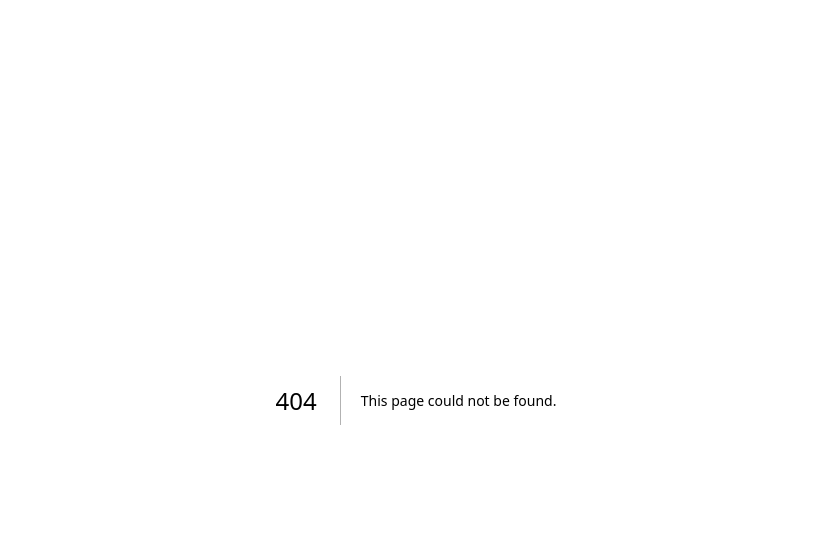
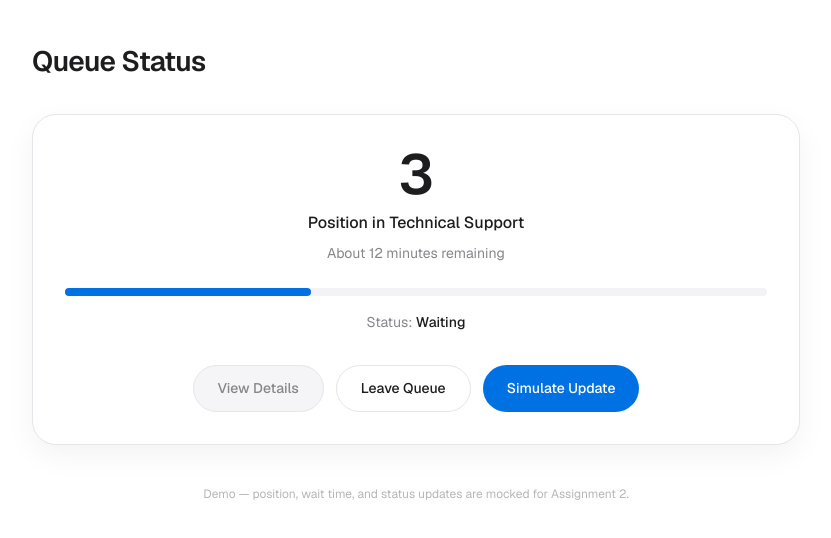
Before and after one commit to DylanMiller765/QueueSmart-4353, a Next.js app in the folder queuesmart/: page /queue-status in a window 1280 px wide. Before the commit this address had no page. Shown: the top 538 px of the page, without its empty margins (224-1055 px from the left). Built offline with nearby package versions, Linux system fonts and the light colour scheme.

Commit message:
queue status screen with progress

```diff
--- /dev/null
+++ b/queuesmart/src/app/queue-status/page.tsx
@@ -0,0 +1,104 @@
+"use client";
+
+import { useMemo, useState } from "react";
+import { useRouter, useSearchParams } from "next/navigation";
+
+type Status = "Waiting" | "Almost ready" | "Served";
+
+export default function QueueStatusPage() {
+  const router = useRouter();
+  const sp = useSearchParams();
+
+  // mock data (optional query params from Join page)
+  const service = sp.get("service") || "Technical Support";
+  const position = Number(sp.get("pos") || 3);
+  const eta = Number(sp.get("eta") || 12);
+
+  const [status, setStatus] = useState<Status>("Waiting");
+  const [banner, setBanner] = useState("");
+
+  const progress = useMemo(() => {
+    // simple fake progress based on status
+    if (status === "Waiting") return 35;
+    if (status === "Almost ready") return 75;
+    return 100;
+  }, [status]);
+
+  function handleLeave() {
+    setBanner(`You left the queue for ${service}.`);
+    setTimeout(() => router.push("/user/join-queue"), 450);
+  }
+
+  return (
+    <div className="min-h-screen bg-white px-4 py-10">
+      <div className="mx-auto w-full max-w-3xl">
+        <h1 className="text-[28px] font-semibold tracking-tight text-foreground">
+          Queue Status
+        </h1>
+
+        {banner && (
+          <div className="mt-6 rounded-xl border border-[#d2d2d7] bg-white px-4 py-3 text-[14px] text-foreground">
+            ✅ {banner}
+          </div>
+        )}
+
+        <div className="mt-8 rounded-3xl border border-[#e5e5ea] bg-white p-8 shadow-[0_10px_30px_rgba(0,0,0,0.05)]">
+          <div className="text-center">
+            <div className="text-[56px] font-semibold leading-none text-foreground">
+              {position}
+            </div>
+            <div className="mt-2 text-[16px] font-medium text-foreground">
+              Position in {service}
+            </div>
+            <div className="mt-2 text-[14px] text-muted">
+              About {eta} minutes remaining
+            </div>
+
+            {/* progress bar */}
+            <div className="mt-6 h-2 w-full rounded-full bg-[#f2f2f7]">
+              <div
+                className="h-2 rounded-full bg-accent transition-all duration-300"
+                style={{ width: `${progress}%` }}
+              />
+            </div>
+
+            <div className="mt-4 text-[14px] text-muted">
+              Status: <span className="font-medium text-foreground">{status}</span>
+            </div>
+          </div>
+
+          <div className="mt-8 flex flex-col gap-3 sm:flex-row sm:justify-center">
+            <button
+              disabled
+              className="w-full rounded-full border border-[#e5e5ea] bg-[#f5f5f7] px-6 py-3 text-[14px] font-medium text-muted sm:w-auto cursor-not-allowed"
+            >
+              View Details
+            </button>
+
+            <button
+              onClick={handleLeave}
+              className="w-full rounded-full border border-[#e5e5ea] bg-white px-6 py-3 text-[14px] font-medium text-foreground transition-all duration-200 hover:bg-[#f5f5f7] active:scale-[0.98] sm:w-auto"
+            >
+              Leave Queue
+            </button>
+
+            <button
+              onClick={() =>
+                setStatus((prev) =>
+                  prev === "Waiting" ? "Almost ready" : prev === "Almost ready" ? "Served" : "Waiting"
+                )
+              }
+              className="w-full rounded-full bg-accent px-6 py-3 text-[14px] font-medium text-white transition-all duration-200 hover:bg-accent-hover active:scale-[0.98] sm:w-auto"
+            >
+              Simulate Update
+            </button>
+          </div>
+        </div>
+
+        <p className="mt-10 text-center text-[12px] leading-relaxed text-muted/60">
+          Demo — position, wait time, and status updates are mocked for Assignment 2.
+        </p>
+      </div>
+    </div>
+  );
+}
--- a/queuesmart/src/app/register/page.tsx
+++ b/queuesmart/src/app/register/page.tsx
@@ -57,7 +57,7 @@ export default function RegisterPage() {
     // fake API call
     await new Promise((r) => setTimeout(r, 600));
 
-    // after "registering", send user to dashboard
+    // after "registering", send user to Join Queue screen (A2 UI flow)
     router.push("/user/join-queue");
 
     setIsLoading(false);
@@ -96,8 +96,9 @@ export default function RegisterPage() {
                 value={email}
                 onChange={(e) => {
                   setEmail(e.target.value);
-                  if (errors.email)
+                  if (errors.email) {
                     setErrors((prev) => ({ ...prev, email: undefined }));
+                  }
                 }}
                 placeholder="Email"
                 autoComplete="email"
@@ -120,9 +121,29 @@ export default function RegisterPage() {
                   type={showPassword ? "text" : "password"}
                   value={password}
                   onChange={(e) => {
-                    setPassword(e.target.value);
-                    if (errors.password)
+                    const newPass = e.target.value;
+                    setPassword(newPass);
+
+                    // clear password error if they start typing
+                    if (errors.password) {
                       setErrors((prev) => ({ ...prev, password: undefined }));
+                    }
+
+                    // live confirm-password mismatch check (prevents "sticky" error)
+                    if (confirmPassword && confirmPassword !== newPass) {
+                      setErrors((prev) => ({
+                        ...prev,
+                        confirmPassword: "Passwords do not match.",
+                      }));
+                    } else {
+                      // if it matches (or confirm is empty), clear mismatch
+                      if (errors.confirmPassword === "Passwords do not match.") {
+                        setErrors((prev) => ({
+                          ...prev,
+                          confirmPassword: undefined,
+                        }));
+                      }
+                    }
                   }}
                   placeholder="Password"
                   autoComplete="new-password"
@@ -153,12 +174,24 @@ export default function RegisterPage() {
                 type={showPassword ? "text" : "password"}
                 value={confirmPassword}
                 onChange={(e) => {
-                  setConfirmPassword(e.target.value);
-                  if (errors.confirmPassword)
+                  const newConfirm = e.target.value;
+                  setConfirmPassword(newConfirm);
+
+                  // clear confirm error as they type
+                  if (errors.confirmPassword) {
                     setErrors((prev) => ({
                       ...prev,
                       confirmPassword: undefined,
                     }));
+                  }
+
+                  // if they already typed password, check mismatch live
+                  if (password && newConfirm && newConfirm !== password) {
+                    setErrors((prev) => ({
+                      ...prev,
+                      confirmPassword: "Passwords do not match.",
+                    }));
+                  }
                 }}
                 placeholder="Confirm password"
                 autoComplete="new-password"
```
